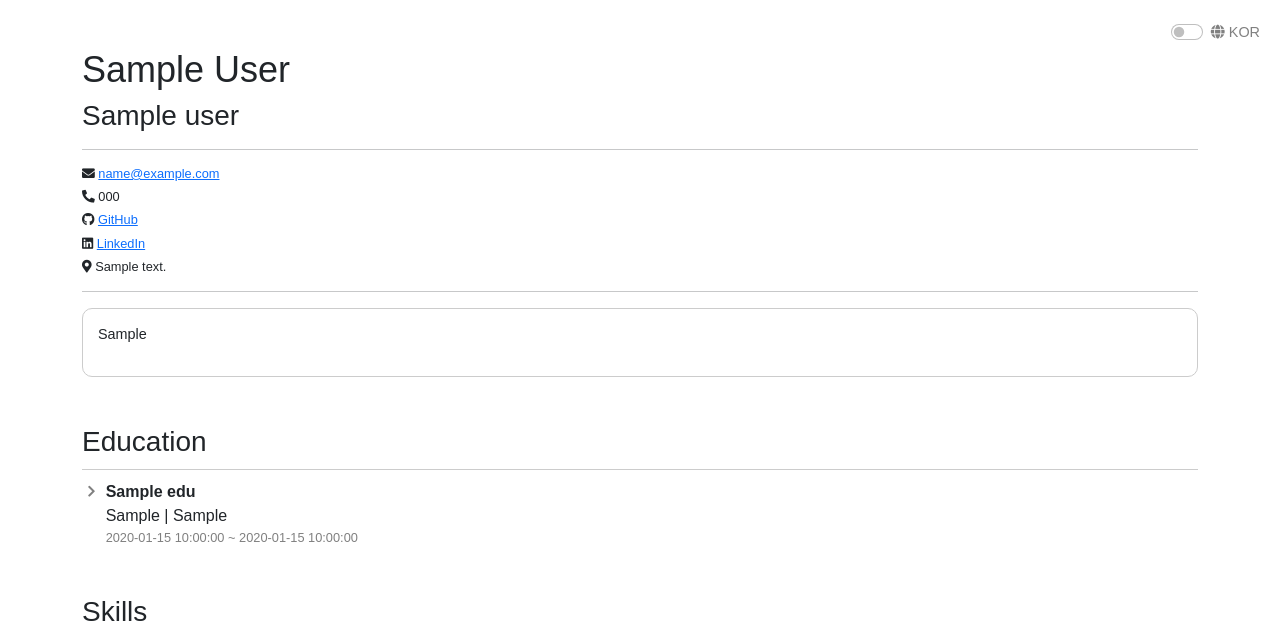
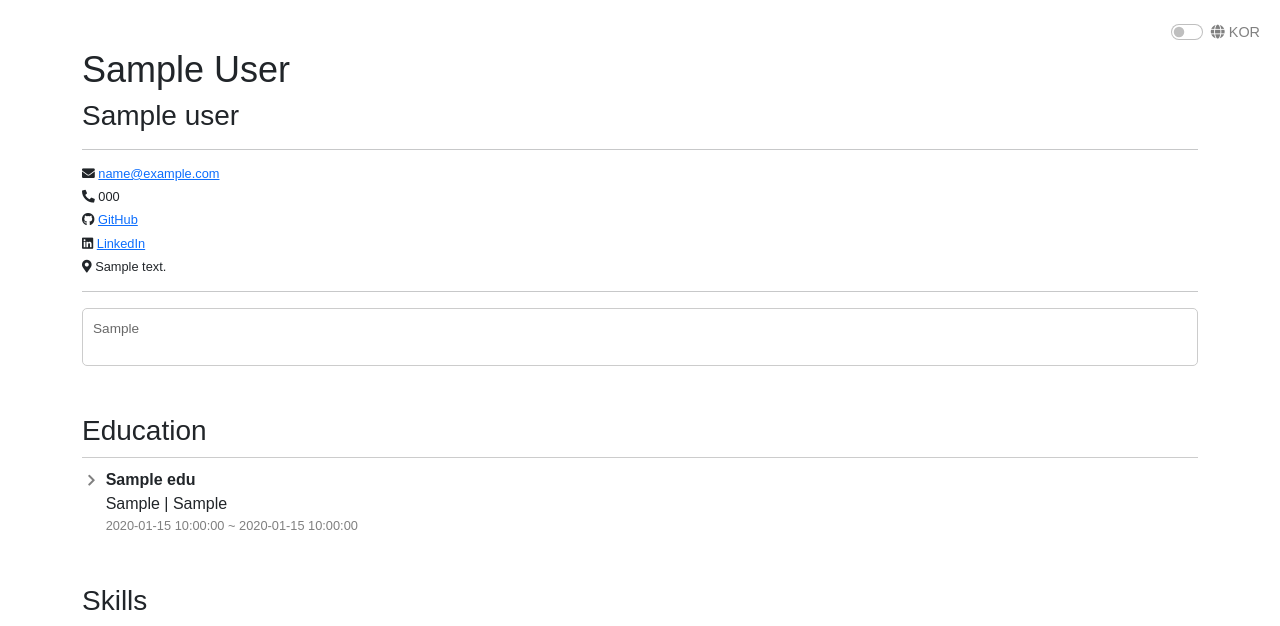
Before and after one commit to comsa33/portfolio-service, a Flask app: template templates/ruo_portfolio.html in a window 1280 px wide. Shown: the top 626 px of the page. Run offline with Flask 3, Linux system fonts and the light colour scheme; the template is opened without the code that fills it: most values are stand-ins (such as "Sample title", 1, 10 or a date in 2020); some libraries are stand-ins or nearby versions; some web fonts are replaced.

Commit message:
fix: ruo_portfolio css js html

```diff
--- a/static/css/ruo_portfolio.css
+++ b/static/css/ruo_portfolio.css
@@ -29,13 +29,15 @@ body {
 }
 
 .rounded-box {
-    border: 1px solid #ccc;  /* 테두리 색상 */
-    padding: 15px;  /* 안쪽 여백 */
-    border-radius: 10px;  /* 둥근 모서리 반경 */
+    border: 1px solid #ccc;
+    padding: 10px;
+    border-radius: 5px;
 }
 
 #introduction {
-    font-size: 0.9em;  /* 글씨 크기를 현재보다 작게 */
+    font-size: 0.85em;
+    font-weight: 300;
+    color: dimgray;
 }
 
 .education-info h2,
```
